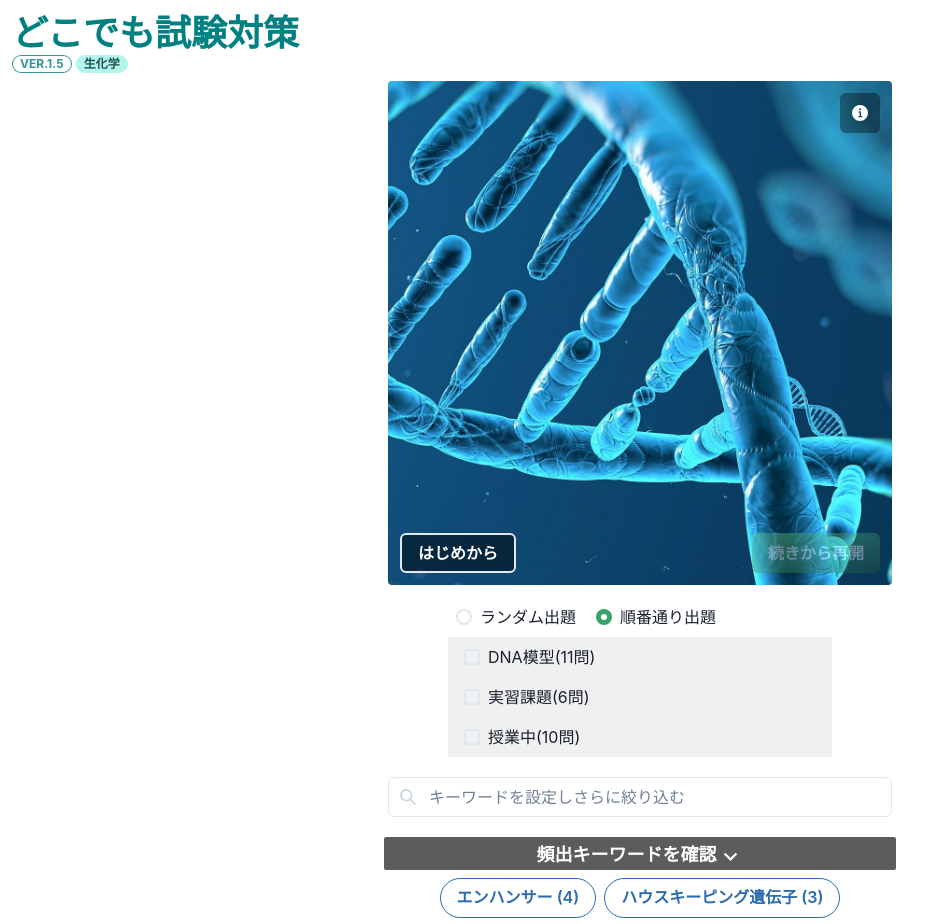
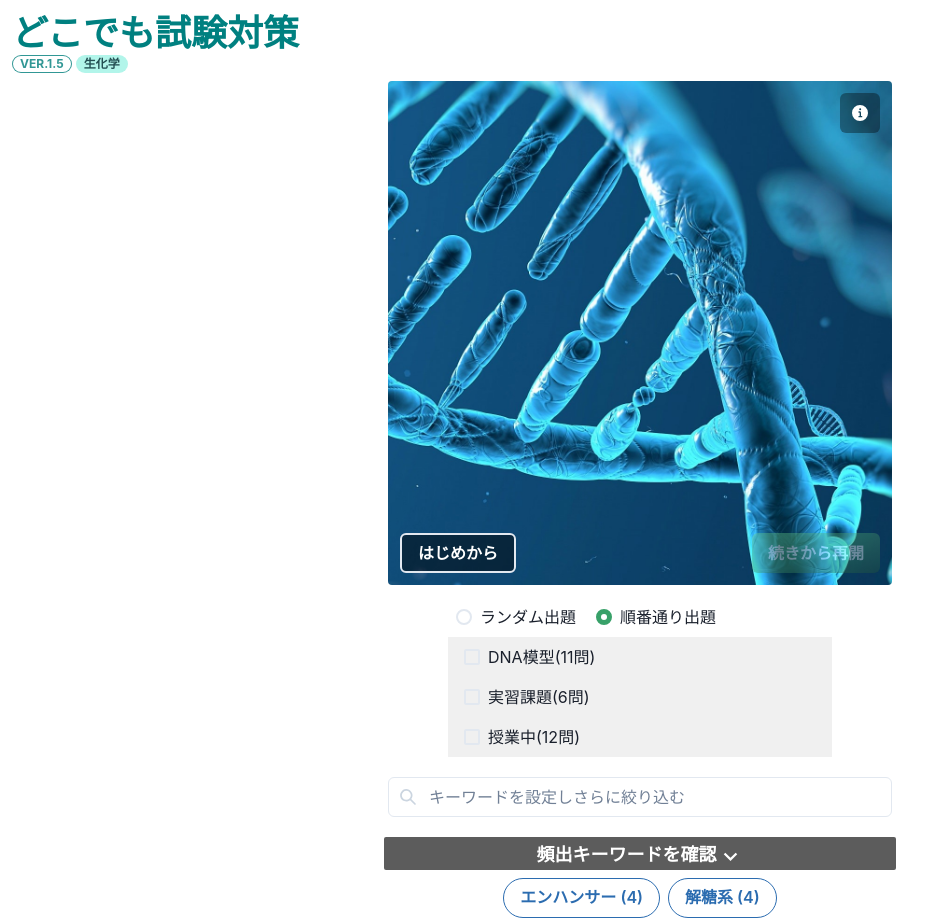
Before and after one commit to Hi09092002/Nahinata, a React (Create React App) app: page / in a window 1280 px wide. Shown: the top 924 px of the page, without its empty margins (0-947 px from the left). Built offline with nearby package versions, Linux system fonts and the light colour scheme.

Commit message:
added questions

```diff
--- a/public/index.html
+++ b/public/index.html
@@ -1,5 +1,5 @@
 <!DOCTYPE html>
-<html lang="en">
+<html lang="ja">
   <head>
     <meta charset="utf-8" />
     <link rel="icon" href="%PUBLIC_URL%/favicon.ico" />
@@ -24,7 +24,7 @@
       work correctly both with client-side routing and a non-root public URL.
       Learn how to configure a non-root public URL by running `npm run build`.
     -->
-    <title>React App</title>
+    <title>どこでも試験対策</title>
   </head>
   <body>
     <noscript>You need to enable JavaScript to run this app.</noscript>
--- a/src/useQuestionList.js
+++ b/src/useQuestionList.js
@@ -361,40 +361,54 @@ export const useQuestionList = () => {
           answer:
             '空腹時のエネルギー産生のため、肝臓ではグルコースを貯蔵している',
           commentary:
-            '肝臓では血糖値の維持のために、グリコーゲンで糖を貯蔵している。？',
+            '肝臓では血糖値の維持のために、グリコーゲンで糖を貯蔵している。',
         },
         {
           detailInfo: '',
           questionImg: [],
-          questionSentence: '糖新生について誤っているものはどれか',
+          questionSentence: 'グリコーゲン代謝について誤っているものはどれか',
           choices: [
-            '血糖値を維持するために主に肝臓で行われる代謝経路',
-            'インスリンにより促進される',
-            'アミノ酸・乳酸・～～',
-            '～～～',
+            'グリコーゲンはグルコースから構成される多糖類',
+            '肝臓と筋肉に貯蔵され、どちらも血糖の維持に利用される',
+            'グリコーゲン代謝に関わる多くの酵素がリン酸化によって調節される',
+            '肝臓と筋肉に貯えられたグリコーゲンの合成と分解の方向性はホルモンによって調節される',
           ],
           answerImg: [],
-          answer: 'インスリンにより促進される',
-          commentary: '',
+          answer: '肝臓と筋肉に貯蔵され、どちらも血糖の維持に利用される',
+          commentary:
+            '筋肉に蓄えられたグリコーゲンは、血糖維持に利用されない。',
         },
-        // {
-        //   detailInfo: '',
-        //   questionImg: [],
-        //   questionSentence: '',
-        //   choices: [],
-        //   answerImg: [],
-        //   answer: '',
-        //   commentary: '',
-        // },
-        // {
-        //   detailInfo: '',
-        //   questionImg: [],
-        //   questionSentence: '',
-        //   choices: [],
-        //   answerImg: [],
-        //   answer: '',
-        //   commentary: '',
-        // },
+        {
+          detailInfo: '',
+          questionImg: [],
+          questionSentence: 'ペントースリン酸経路について誤っているのはどれか',
+          choices: [
+            'ペントースリン酸経路とは解糖系の側副路で、グルコース6-リン酸を代謝しATPを産生する',
+            'ペントースリン酸経路で生じたリボース5-リン酸は、プリン塩基合成の最初のステップの基質になる',
+            'NADPHは脂質類の還元的合成反応に使われる',
+            '赤血球の安定化にはペントースリン酸経路も寄与している',
+          ],
+          answerImg: [],
+          answer:
+            'ペントースリン酸経路とは解糖系の側副路で、グルコース6-リン酸を代謝しATPを産生する',
+          commentary: 'ペントースリン酸経路では、NADPHが産生される',
+        },
+        {
+          detailInfo: '',
+          questionImg: [],
+          questionSentence: 'カイロミクロンの説明で誤っているものはどれか',
+          choices: [
+            'カイロミクロンに含まれる脂肪酸は、エステルより遊離脂肪酸が多い',
+            '食事由来の脂質からできているので、その構成成分として必須脂肪酸を含む。',
+            'カイロミクロンは一重のリン脂質膜に覆われて親水化されている。',
+            'ちいさくなったカイロミクロンは粒子そのまま肝細胞に取り込まれる。',
+          ],
+          answerImg: [],
+          answer:
+            'カイロミクロンに含まれる脂肪酸は、エステルより遊離脂肪酸が多い',
+          commentary:
+            'カイロミクロンの1重のリン脂質は内部が疎水性なので、カイロミクロンに蓄えられているものは疎水性のエステル主体（遊離脂肪酸は親水性）。',
+        },
         // {
         //   detailInfo: '',
         //   questionImg: [],
--- a/src/useTechnicalTerm.js
+++ b/src/useTechnicalTerm.js
@@ -319,7 +319,7 @@ export const useTechnicalTerm = () => {
     {
       term: ['トリアシルグリセロール', 'トリグリセリド', '中性脂肪'],
       explanation:
-        'グリセロールに3個の脂肪酸（パルミチン酸・オレイン酸・ステアリン酸・リノール酸など）がエステル結合してできる。多くの生物のエネルギー貯蔵型。脂肪細胞では脂肪滴として貯蔵され、エネルギー(ATP)産生・熱産生のためβ酸化されたり、熱絶縁体として動物の皮下脂肪として利用される。完全酸化で1gあたり9kcalのエネルギーが得られ、糖と比べてはるかに効率的にエネルギーを貯蔵できる。生合成はほぼすべての組織で行われる（肝臓・脂肪組織で活発）。',
+        'グリセリン/グリセロールに3個の脂肪酸（パルミチン酸・オレイン酸・ステアリン酸・リノール酸など）がエステル結合してできる。多くの生物のエネルギー貯蔵型。脂肪細胞では脂肪滴として貯蔵され、エネルギー(ATP)産生・熱産生のためβ酸化されたり、熱絶縁体として動物の皮下脂肪として利用される。完全酸化で1gあたり9kcalのエネルギーが得られ、糖と比べてはるかに効率的にエネルギーを貯蔵できる。生合成はほぼすべての組織で行われる（肝臓・脂肪組織で活発）。脂肪酸のカルボキシ基が全てグリセロールとの結合に使われる（酸性ではない）ため、中性脂肪と呼ばれる。',
     },
     {
       term: ['ホスホグリセリド', 'グリセロリン脂質'],
@@ -1098,42 +1098,44 @@ export const useTechnicalTerm = () => {
       explanation:
         'クレアチンリン酸は筋肉に存在する高エネルギーリン酸の貯蔵形態で、クレアチンキナーゼCKにより可逆的にATPを産生する。クレアチンとクレアチンリン酸は自発的に環化してクレアチニンになり、尿中に排泄される、→尿中クレアチニン量は筋肉量の推定に用いられ、血中クレアチニン値の上昇は腎機能不全の指標として用いられる。また、血漿中のCK値の上昇は心筋梗塞の診断に用いられる。',
     },
-    // {
-    //   term:[''],
-    //   explanation:'',
-    // },
+    {
+      term: ['リパーゼ'],
+      explanation:
+        '膵臓などから分泌される脂質の消化酵素。酵素自体は水溶性だが基質（脂質）は脂溶性のため、そのままでは消化できない',
+    },
+    {
+      term: ['アディポカイン'],
+      explanation:
+        '脂肪細胞から出てくる生理活性物質。脂肪細胞は多様に分化するので、それぞれで分泌されるアディポカインの種類が異なる。肝臓から出てくる生理活性物質はヘパトカイン、筋肉から出てくる生理活性物資はミオカイン。',
+    },
 
-    // {
-    //   term:[''],
-    //   explanation:'',
-    // },
-    // {
-    //   term:[''],
-    //   explanation:'',
-    // },
+    {
+      term: ['コール酸'],
+      explanation:
+        '肝臓でコレステロールから作られる両親媒性の界面活性剤で、グリシンやタウリンと結合したグリココール酸やタウロコール酸からなる。脂溶性のコレステロールに大量の水酸基と親水性アミノ酸が付加されることによって両親媒性を示し脂質の消化に関与する。',
+    },
+    {
+      term: ['アシルCoA'],
+      explanation:
+        'アシルCoAは長鎖脂肪酸が活性化されて生成される。モノアシルグリセロール→トリアシルグリセロールや、コレステロール→コレステロールエステルの反応、リン脂質の再アシル化に利用される。→カイロミクロン',
+    },
 
-    // {
-    //   term:[''],
-    //   explanation:'',
-    // },
-    // {
-    //   term:[''],
-    //   explanation:'',
-    // },
+    {
+      term: ['カイロミクロン'],
+      explanation:
+        '血液を介して運搬されるリポタンパク質の一種。トリグリセリドがほとんどを占める。食事（小腸）由来であるため、リポタンパクで唯一体内で合成されない脂肪酸などがふくまれる可能性がある。カイロミクロンの脂肪酸は脂肪細胞で貯蔵され、グリセロールは肝臓で代謝される。',
+    },
+    {
+      term: ['パルミチン酸'],
+      explanation:
+        '炭素原子16個の飽和脂肪酸。生体内での最終産物である。（生体内で最も多いのはオレイン酸）',
+    },
 
-    // {
-    //   term:[''],
-    //   explanation:'',
-    // },
-    // {
-    //   term:[''],
-    //   explanation:'',
-    // },
-
-    // {
-    //   term:[''],
-    //   explanation:'',
-    // },
+    {
+      term: ['アセチルCoA'],
+      explanation:
+        'アセチルCoAは脂質代謝の中心であり、糖質代謝の中間産物でもある。好気的解糖系最終産物のピルビン酸から合成され、クエン酸回路に利用される。軽い飢餓状態や糖尿病では肝臓でアセチルCoAからケトン体が合成され、肝外組織のエネルギー源となる。アセチルCoAが過剰の時、クエン酸の形で細胞質へ運ばれ、脂肪酸合成（→マロニルCoA→...）に利用される。',
+    },
     // {
     //   term:[''],
     //   explanation:'',
```
Also changed, not shown: public/manifest.json, 7 other files (tests, documents, lock files or other folders).
